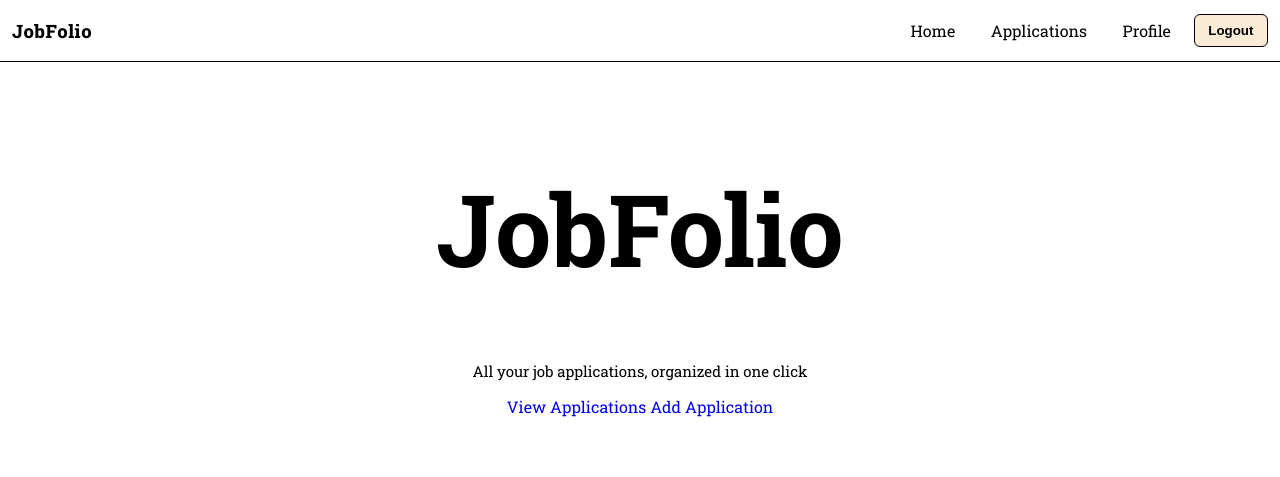
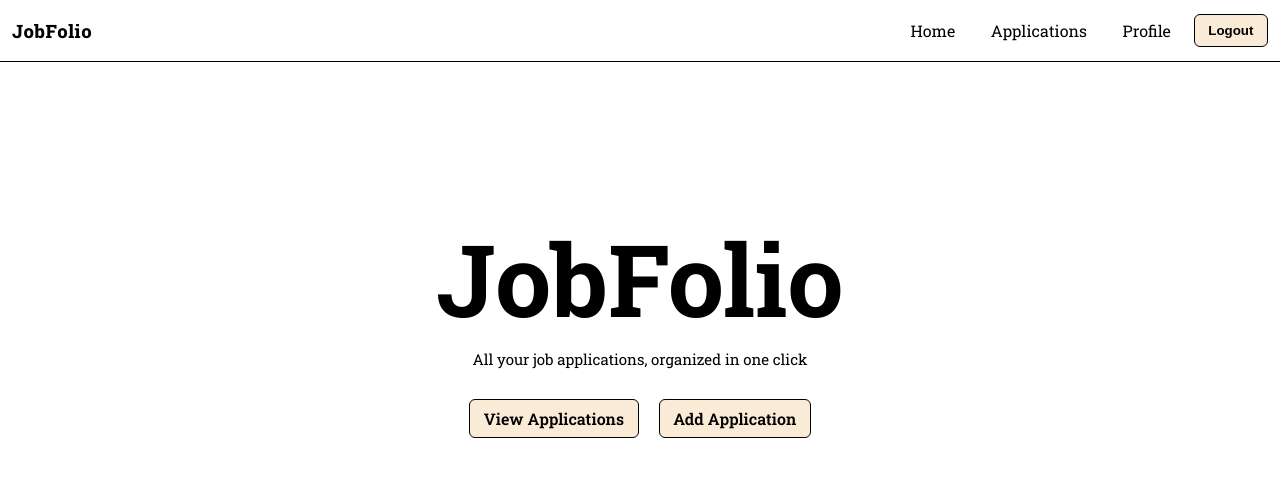
Before and after one commit to MalakAlmajed15/jobfolio, a Django app: page / in a window 1280 px wide. Shown: the top 477 px of the page. Run offline with Django 5.2, Linux system fonts and the light colour scheme; the visitor is signed in with stand-in values (Sample User, id 1).

Commit message:
adding styling to the home page

```diff
--- a/jobfolio_project/settings.py
+++ b/jobfolio_project/settings.py
@@ -42,8 +42,6 @@ INSTALLED_APPS = [
     'django.contrib.messages',
     'django.contrib.staticfiles',
     'main_app',
-    'cloudinary',
-    'cloudinary_storage',
 ]
 
 MIDDLEWARE = [
--- a/main_app/static/css/styles.css
+++ b/main_app/static/css/styles.css
@@ -64,6 +64,7 @@ a:hover {
   background-color: antiquewhite;
   cursor: pointer;
 }
+
 .logout-button:hover {
   background-color: white;
 }
--- a/main_app/templates/application/application-form.html
+++ b/main_app/templates/application/application-form.html
@@ -3,7 +3,7 @@
 {% block content %}
 
 {% if application %}
-<h1 class='form-title'>Edit {{ application.job_position.company.name }}</h1>
+<h1 style="color: blue">Edit {{ application.job_position.company.name }}</h1>
     <form method="POST" action="{% url 'edit_application' application.pk %}" enctype="multipart/form-data">
         {% csrf_token %}
 
@@ -22,7 +22,7 @@
     <button type="submit" class='form-button'>Edit Application</button>
     </form>
     {% else %}
-    <h1 class='form-title'>Add Job Application</h1>
+    <h1 style="color: black">Add Job Application</h1>
         <form method="POST" action="{% url 'create_application' %}" enctype="multipart/form-data">
     {% csrf_token %}
 
--- a/main_app/templates/homepage.html
+++ b/main_app/templates/homepage.html
@@ -1,10 +1,14 @@
 {% extends "base.html" %}
 
 {% block content %}
-<div style="text-align: center; margin-top: 100px;">
-    <h1 style="color: black; font-size: 100px;">JobFolio</h1>
-    <p style='font-size: 15px;'>All your job applications, organized in one click</p>
-    <a href="{% url 'application_list' %}" >View Applications</a>
-    <a href="{% url 'create_application' %}" >Add Application</a>
+<div style="text-align: center; margin-top: 150px;">
+    <div style="margin-bottom: 30px;">
+    <h1 style="color: black; font-size: 100px; margin-bottom: 0;">JobFolio</h1>
+    <p style='font-size: 15px; margin-top: 5px;'>All your job applications, organized in one click</p>
+    </div>
+    <div style="display: flex; justify-content: center; gap: 20px; ">
+    <a href="{% url 'application_list' %}" style= "color: black; border: 1.5px solid black; padding: .5rem .85rem; border-radius: 6px; cursor: pointer;  background-color: antiquewhite;  font-weight: 600; " >View Applications</a>
+    <a href="{% url 'create_application' %}" style= "color: black; border: 1.5px solid black; padding: .5rem .85rem; border-radius: 6px; cursor: pointer;  background-color: antiquewhite;  font-weight: 600; " >Add Application</a>
+    </div>
 </div>
 {% endblock content %}
```
Also changed, not shown: main_app/templates/application/application-list.html (+11 -5 lines), 7 other files.
